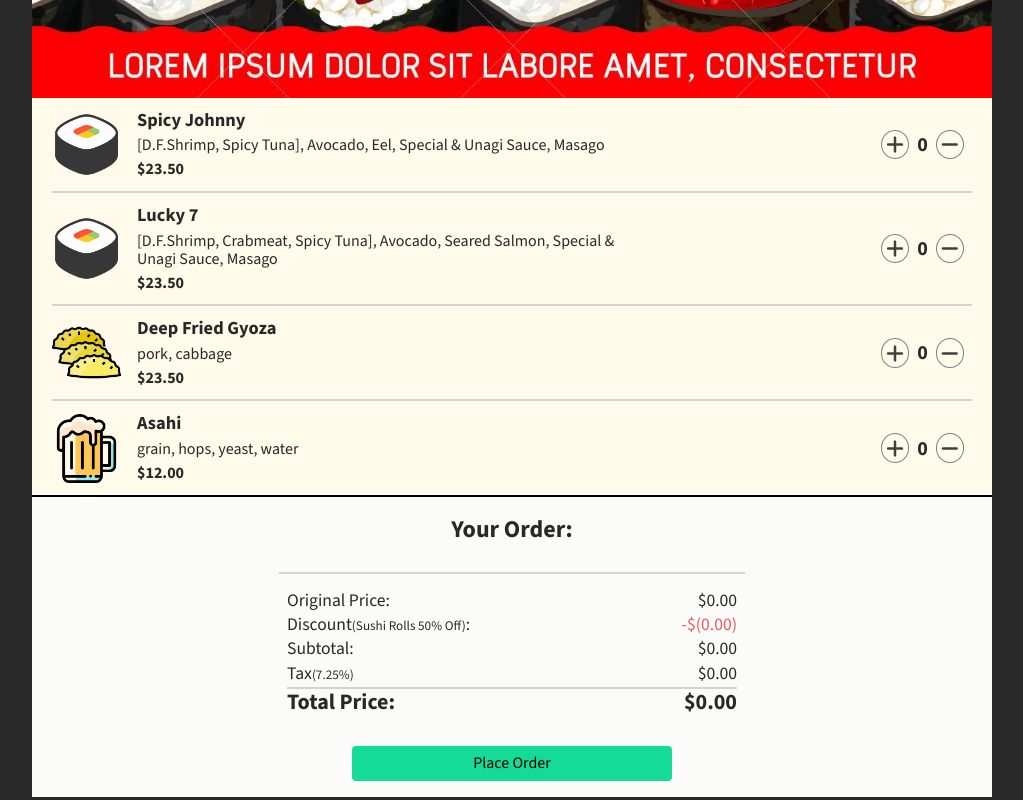
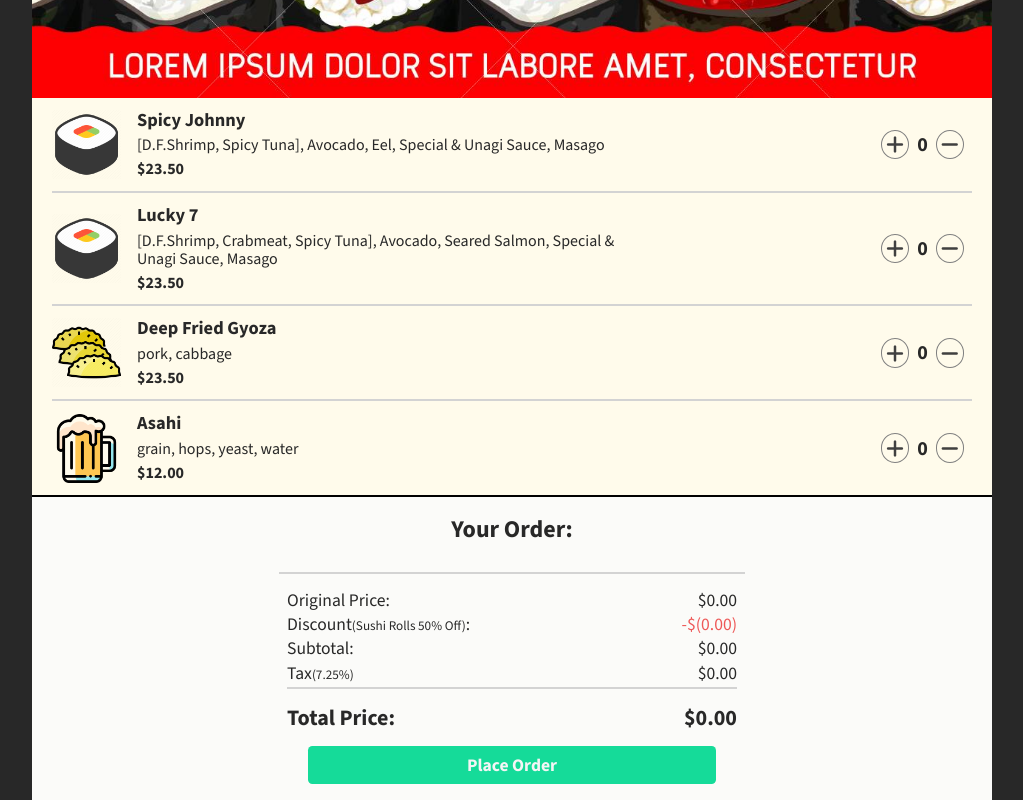
Before and after one commit to MadHapps/Module-5---Restaraunt-App, a website built with Vite: page index.html in a window 1280 px wide. Shown: the part 434-1234 px from the top of the page, without its empty margins (128-1151 px from the left). Built offline with nearby package versions, Linux system fonts and the light colour scheme.

Commit message:
App scaling adjustments

```diff
--- a/index.css
+++ b/index.css
@@ -171,7 +171,7 @@ img{
     margin: 0 auto;
     border-top: 2px solid lightgray;
     width: 90%;
-    padding: 1rem .5rem;
+    padding: 1rem .5rem 0 .5rem;
     font-size: 1.1em;
     font-weight: 500;
 }
@@ -194,6 +194,7 @@ img{
 
 .od-total-price div:last-child {
     border-top: 2px solid lightgrey;
+    padding: 1rem 0;
     font-size: 1.25em;
     font-weight: bold;
 }
@@ -216,16 +217,19 @@ img{
 
 .od-btn-container {
     width: 100%;
-    padding: 1rem 0;
+    padding: 0 0 1rem 0;
 }
 
 .od-btn-container button {
     width: 100%;
-    max-width: 20rem;
+    max-width: 25.5rem;
     padding: .5em;
     background-color: #15db99;
     border: none;
     border-radius: .25em;
+    font-size: 1.1em;
+    font-weight: bold;
+    color: whitesmoke;
 }
 
 .od-btn-container button:active {
```
